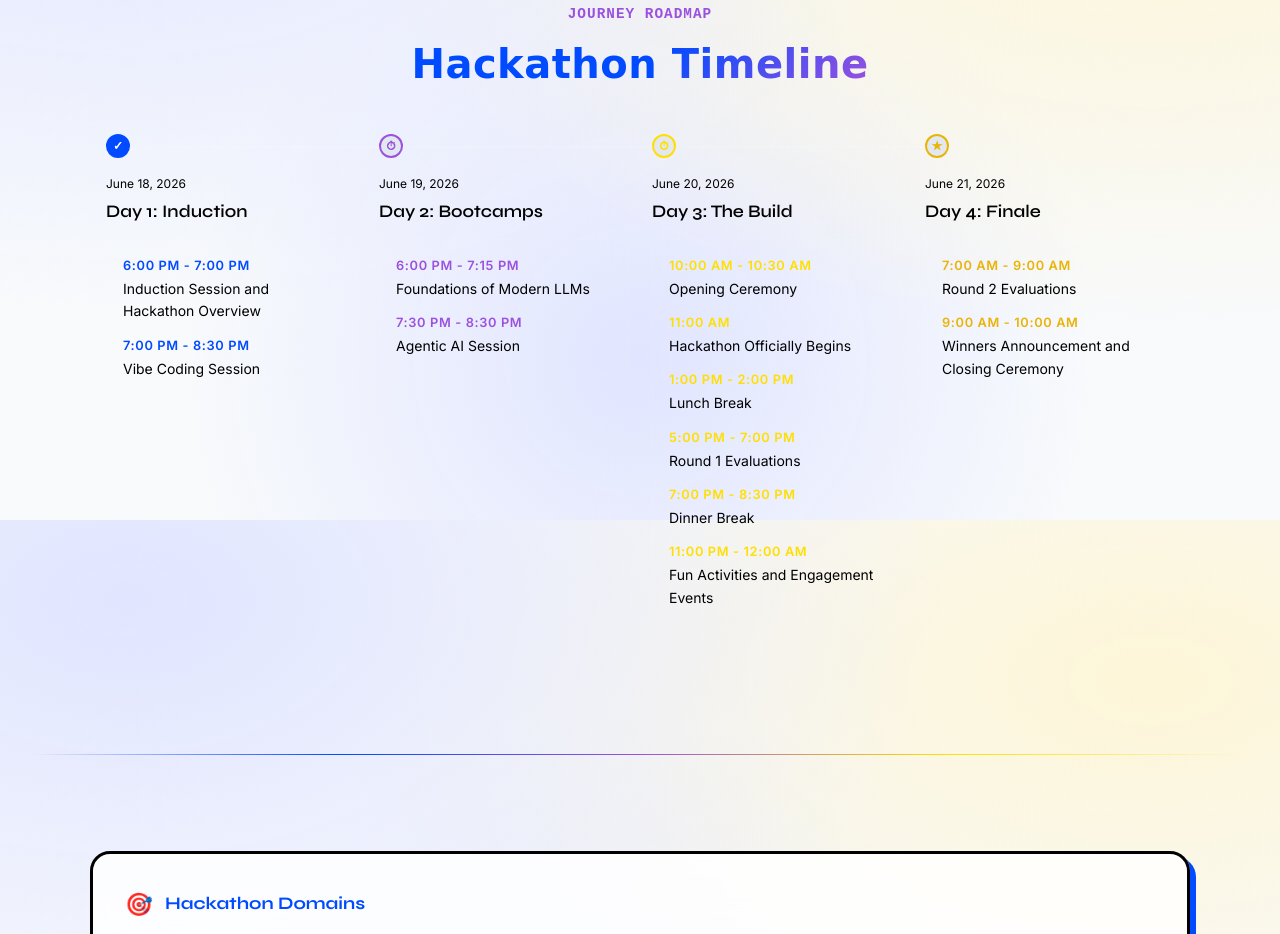
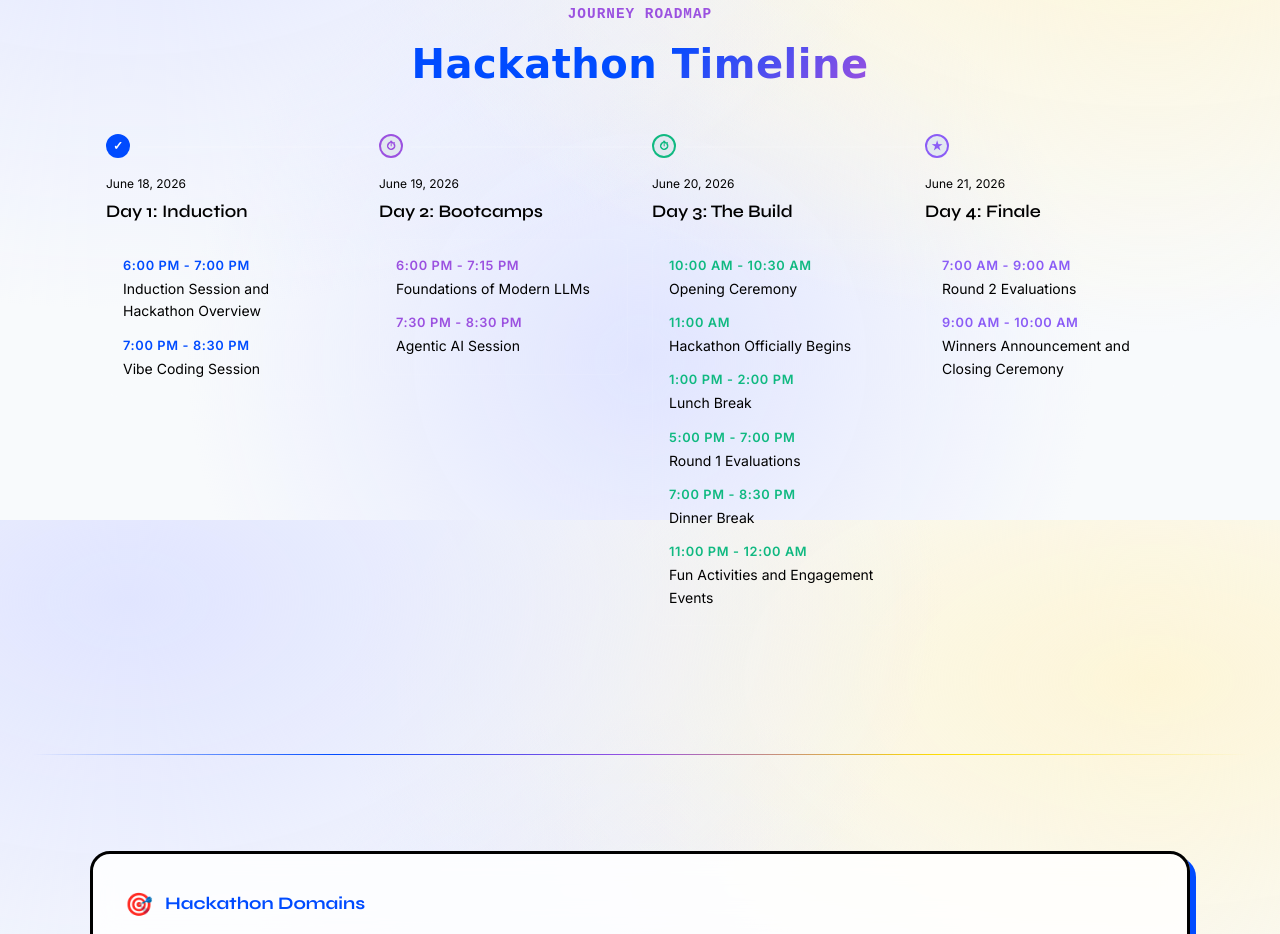
Before and after one commit to siddhardha-mns/Ai-Foundry-, a website built with Vite: page index.html in a window 1280 px wide. Shown: the part 1880-2814 px from the top of the page. Built offline with nearby package versions, Linux system fonts and the light colour scheme; animation ran at ten frames a second.

Commit message:
style: update Day 3 and Day 4 colors for better contrast and visibility

```diff
--- a/index.html
+++ b/index.html
@@ -1613,28 +1613,28 @@
                     <!-- DAY 3 -->
                     <div class="tl-horiz-item">
                         <div class="tl-icon-container">
-                            <div class="tl-horiz-icon" style="border-color: var(--accent); color: var(--accent);">⏱</div>
+                            <div class="tl-horiz-icon" style="border-color: #10b981; color: #10b981;">⏱</div>
                         </div>
                         <div class="tl-horiz-content">
                             <time class="tl-horiz-timestamp">June 20, 2026</time>
                             <h3 class="tl-horiz-title">Day 3: The Build</h3>
                             <div class="tl-horiz-desc">
-                                <strong style="color:var(--accent)">10:00 AM - 10:30 AM</strong>
+                                <strong style="color:#10b981">10:00 AM - 10:30 AM</strong>
                                 <span style="display:block;margin-bottom:0.8rem">Opening Ceremony</span>
 
-                                <strong style="color:var(--accent)">11:00 AM</strong>
+                                <strong style="color:#10b981">11:00 AM</strong>
                                 <span style="display:block;margin-bottom:0.8rem">Hackathon Officially Begins</span>
 
-                                <strong style="color:var(--accent)">1:00 PM - 2:00 PM</strong>
+                                <strong style="color:#10b981">1:00 PM - 2:00 PM</strong>
                                 <span style="display:block;margin-bottom:0.8rem">Lunch Break</span>
 
-                                <strong style="color:var(--accent)">5:00 PM - 7:00 PM</strong>
+                                <strong style="color:#10b981">5:00 PM - 7:00 PM</strong>
                                 <span style="display:block;margin-bottom:0.8rem">Round 1 Evaluations</span>
 
-                                <strong style="color:var(--accent)">7:00 PM - 8:30 PM</strong>
+                                <strong style="color:#10b981">7:00 PM - 8:30 PM</strong>
                                 <span style="display:block;margin-bottom:0.8rem">Dinner Break</span>
 
-                                <strong style="color:var(--accent)">11:00 PM - 12:00 AM</strong>
+                                <strong style="color:#10b981">11:00 PM - 12:00 AM</strong>
                                 <span>Fun Activities and Engagement Events</span>
                             </div>
                         </div>
@@ -1643,16 +1643,16 @@
                     <!-- DAY 4 -->
                     <div class="tl-horiz-item">
                         <div class="tl-icon-container">
-                            <div class="tl-horiz-icon" style="border-color: #eab308; color: #eab308;">★</div>
+                            <div class="tl-horiz-icon" style="border-color: #8b5cf6; color: #8b5cf6;">★</div>
                         </div>
                         <div class="tl-horiz-content">
                             <time class="tl-horiz-timestamp">June 21, 2026</time>
                             <h3 class="tl-horiz-title">Day 4: Finale</h3>
                             <div class="tl-horiz-desc">
-                                <strong style="color:#eab308">7:00 AM - 9:00 AM</strong>
+                                <strong style="color:#8b5cf6">7:00 AM - 9:00 AM</strong>
                                 <span style="display:block;margin-bottom:0.8rem">Round 2 Evaluations</span>
 
-                                <strong style="color:#eab308">9:00 AM - 10:00 AM</strong>
+                                <strong style="color:#8b5cf6">9:00 AM - 10:00 AM</strong>
                                 <span>Winners Announcement and Closing Ceremony</span>
                             </div>
                         </div>
```
